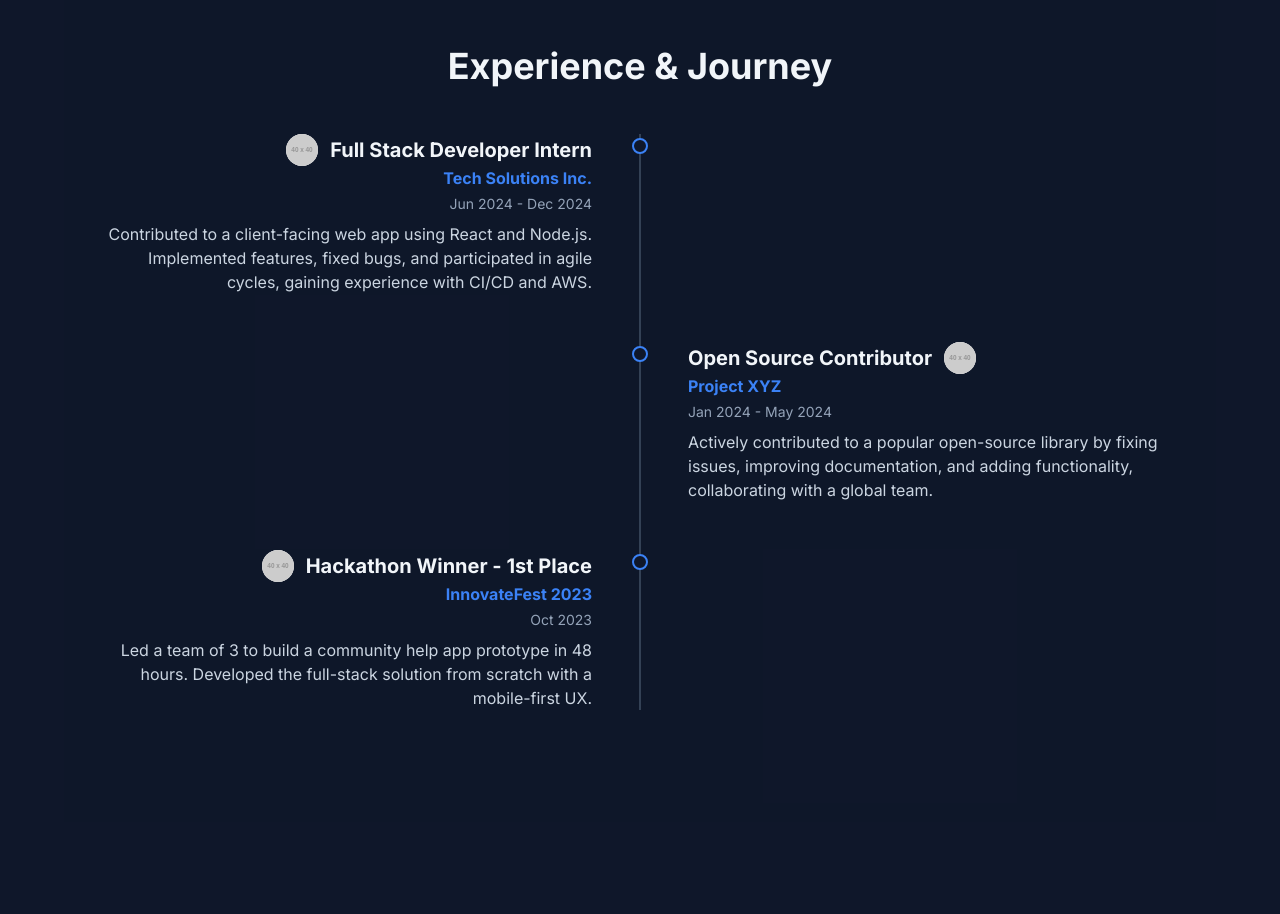
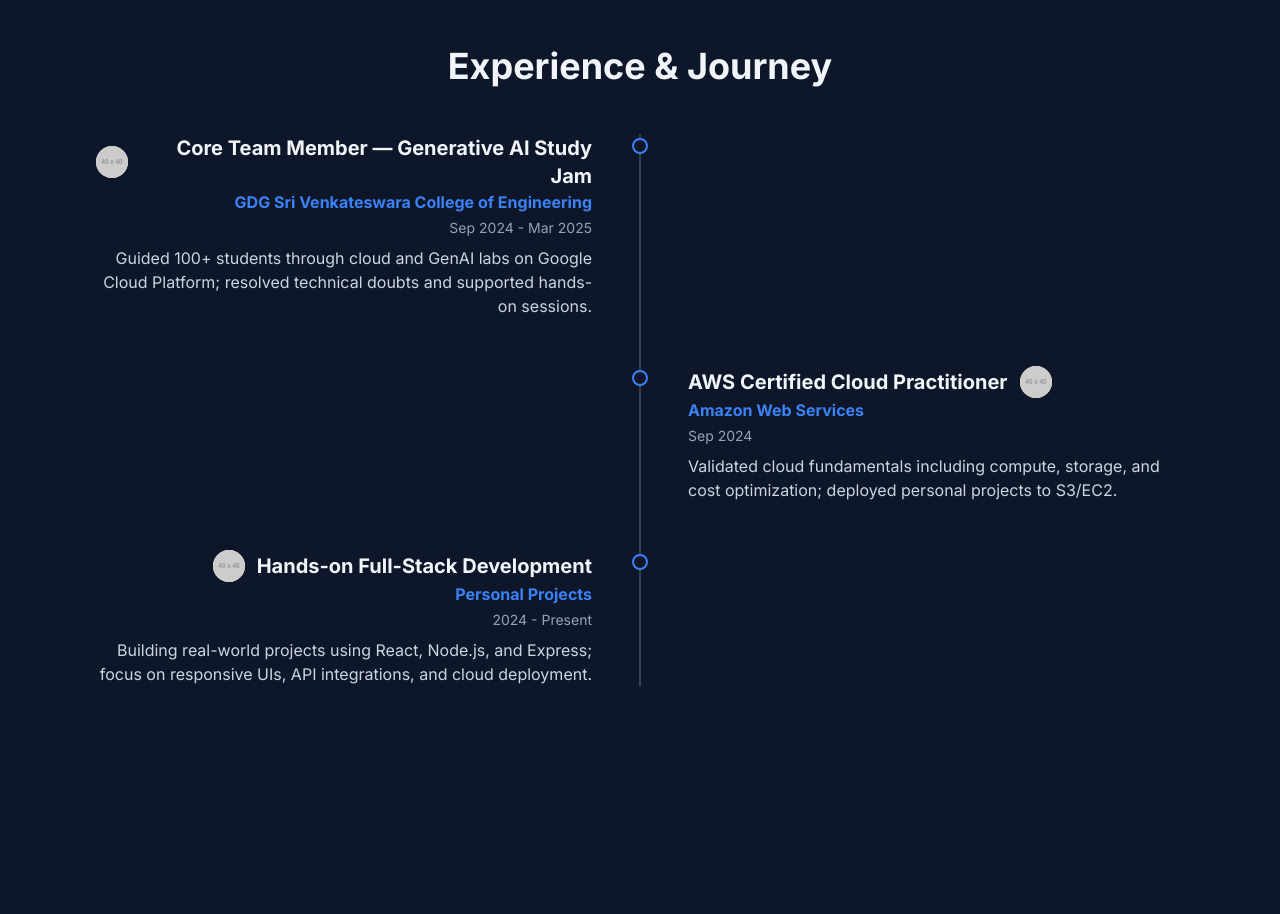
Before and after one commit to gaganreddyas/portfolio, a React (Vite) app: page / in a window 1280 px wide. Shown: the part 7580-8494 px from the top of the page. Built offline with nearby package versions, Linux system fonts and the light colour scheme.

Commit message:
Remove placeholder experience entries (intern, open source, hackathon)

```diff
--- a/src/data/mockData.jsx
+++ b/src/data/mockData.jsx
@@ -215,8 +215,9 @@ The naming similarity was purely a marketing strategy that worked brilliantly—
 *Have you ever been confused by the Java vs JavaScript naming? Share your experience in the comments below!*` },
   ],
   experience: [
-    { role: "Full Stack Developer Intern", company: "Tech Solutions Inc.", period: "Jun 2024 - Dec 2024", description: "Contributed to a client-facing web app using React and Node.js. Implemented features, fixed bugs, and participated in agile cycles, gaining experience with CI/CD and AWS.", skills: ["React", "Node.js", "AWS", "Agile"], logo: "https://placehold.co/40x40/ffffff/3B82F6?text=TSI" },
-    { role: "Open Source Contributor", company: "Project XYZ", period: "Jan 2024 - May 2024", description: "Actively contributed to a popular open-source library by fixing issues, improving documentation, and adding functionality, collaborating with a global team.", skills: ["TypeScript", "Git", "Collaboration"], logo: "https://placehold.co/40x40/ffffff/8B5CF6?text=XYZ" },
-    { role: "Hackathon Winner - 1st Place", company: "InnovateFest 2023", period: "Oct 2023", description: "Led a team of 3 to build a community help app prototype in 48 hours. Developed the full-stack solution from scratch with a mobile-first UX.", skills: ["React Native", "Firebase", "Leadership"], logo: "https://placehold.co/40x40/ffffff/10B981?text=IF" }
+    { role: "Core Team Member — Generative AI Study Jam", company: "GDG Sri Venkateswara College of Engineering", period: "Sep 2024 - Mar 2025", description: "Guided 100+ students through cloud and GenAI labs on Google Cloud Platform; resolved technical doubts and supported hands-on sessions.", skills: ["Cloud", "GenAI", "Mentoring"], logo: "https://placehold.co/40x40/ffffff/3B82F6?text=GDG" },
+    { role: "AWS Certified Cloud Practitioner", company: "Amazon Web Services", period: "Sep 2024", description: "Validated cloud fundamentals including compute, storage, and cost optimization; deployed personal projects to S3/EC2.", skills: ["AWS", "S3", "EC2"], logo: "https://placehold.co/40x40/ffffff/FF9900?text=AWS" },
+    { role: "Hands-on Full-Stack Development", company: "Personal Projects", period: "2024 - Present", description: "Building real-world projects using React, Node.js, and Express; focus on responsive UIs, API integrations, and cloud deployment.", skills: ["React", "Node.js", "Express", "AWS"], logo: "https://placehold.co/40x40/ffffff/6366F1?text=Code" },
+
   ]
 };
```
